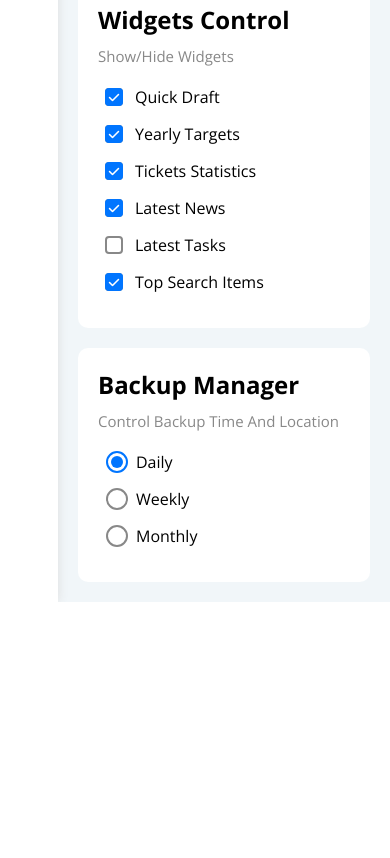
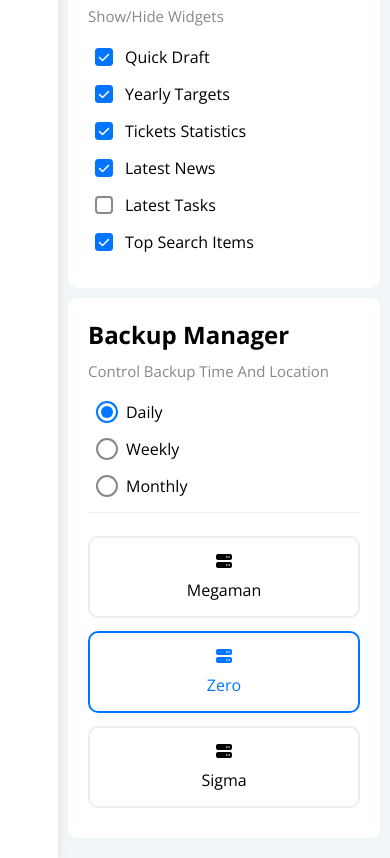
Before and after one commit to MohamedIbrahim24/Elzero-Dashboard, a plain HTML site: page html/settings.html in a window 390 px wide. Shown: the part 1786-2644 px from the top of the page. Before the commit the page ends 2388 px from the top, so only its background shows below. Drawn offline with nearby package versions, Linux system fonts and the light colour scheme.

Commit message:
Finished settings

```diff
--- a/css/framework.css
+++ b/css/framework.css
@@ -27,12 +27,28 @@
   padding: 20px;
 }
 
+.p-25 {
+  padding: 25px;
+}
+
+.pt-5 {
+  padding-top: 5px;
+}
+
+.pt-10 {
+  padding-top: 15px;
+}
+
 .pt-15 {
   padding-top: 15px;
 }
 
 .pt-20 {
   padding-top: 20px;
+}
+
+.pl-10 {
+  padding-left: 10px;
 }
 
 .pl-15 {
@@ -51,20 +67,32 @@
   padding-bottom: 20px;
 }
 
+.m-auto {
+  margin: auto;
+}
+
 .m-0 {
   margin: 0;
 }
 
-.m-auto {
-  margin: auto;
+.m-5 {
+  margin: 5px;
 }
 
 .m-10 {
   margin: 10px;
 }
 
+.m-15 {
+  margin: 15px;
+}
+
 .m-20 {
   margin: 20px;
+}
+
+.m-25 {
+  margin: 25px;
 }
 
 .mt-0 {
@@ -113,6 +141,10 @@
 
 .mb-20 {
   margin-bottom: 20px;
+}
+
+.mb-25 {
+  margin-bottom: 25px;
 }
 
 /* End Padding + Margin */
--- a/css/style.css
+++ b/css/style.css
@@ -788,7 +788,10 @@ ul {
 
 @media (max-width:767px) {
   .settings-page {
-    grid-template-columns: repeat(auto-fill, minmax(250px, 1fr));
+    grid-template-columns: minmax(100px, 1fr);
+    margin-right: 10px;
+    margin-left: 10px;
+    gap: 10px;
   }
 }
 
@@ -996,6 +999,38 @@ textarea {
   -o-transform: scale(1);
 }
 
+.settings-page .backup label {
+  cursor: pointer;
+}
+
+.settings-page .backup .servers {
+  border-top: 1px solid #eee;
+  padding-top: 20px;
+}
+
+@media (max-width:767px) {
+  .settings-page .backup .servers {
+    flex-wrap: wrap;
+  }
+}
+
+.settings-page .backup .server {
+  border: 2px solid #eee;
+  transition: 0.3s;
+  -webkit-transition: 0.3s;
+  -moz-transition: 0.3s;
+  -ms-transition: 0.3s;
+  -o-transition: 0.3s;
+}
+
+.settings-page .backup input:checked + .server {
+  border-color: var(--blue-color);
+}
+
+.settings-page .backup input:checked + .server {
+  color: var(--blue-color);
+}
+
 /* End Settings Page */
 
 /* Start Animation */
--- a/html/settings.html
+++ b/html/settings.html
@@ -309,12 +309,32 @@
               <input type="radio" name="time" id="monthly" />
               <label for="monthly">Monthly</label>
             </div>
+            <div class="servers d-flex align-center txt-c">
+              <input type="radio" name="servers" id="one" />
+              <div class="server mb-10 rad-10 w-full">
+                <label class="m-15 d-block" for="one"
+                  ><i class="fa-solid fa-server d-block mb-10"></i>Megaman</label
+                >
+              </div>
+              <input type="radio" name="servers" id="two" checked />
+              <div class="server mb-10 rad-10 w-full">
+                <label class="m-15 d-block" for="two"
+                  ><i class="fa-solid fa-server d-block mb-10"></i>Zero</label
+                >
+              </div>
+              <input type="radio" name="servers" id="three" />
+              <div class="server mb-10 rad-10 w-full">
+                <label class="m-15 d-block" for="three"
+                  ><i class="fa-solid fa-server d-block mb-10"></i>Sigma</label
+                >
+              </div>
+            </div>
           </div>
           <!-- End Settings box -->
         </div>
         <!-- End Boxes -->
       </div>
-      <!-- End Content -->
+      <!-- End Content --
     </div>
   </body>
 </html>
```
